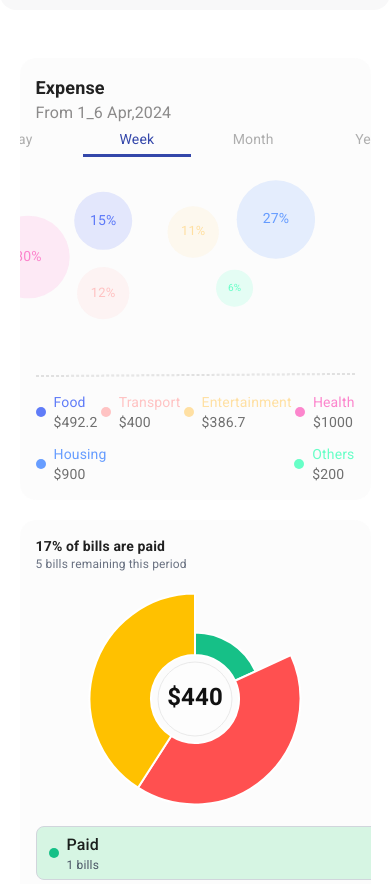
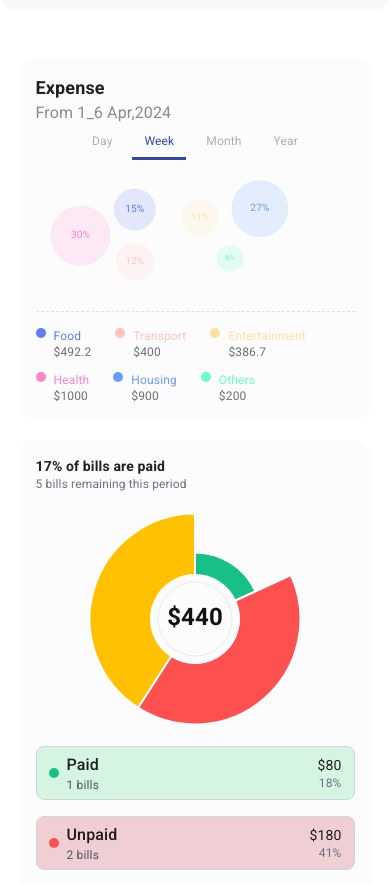
Before and after one commit to Seraj-Omar/Personal-Finance-and-Bill-Splitting-Assistant, a Next.js app: page /report in a window 390 px wide. Shown: the part 920-1804 px from the top of the page. Built offline with nearby package versions, Linux system fonts and the light colour scheme.

Commit message:
make report more responsive

```diff
--- a/src/components/reportComponents/ExpenseBubbelChart.tsx
+++ b/src/components/reportComponents/ExpenseBubbelChart.tsx
@@ -134,16 +134,19 @@ export default function PackedBubbleChart() {
 
   return (
     <>
-      <div className="overflow-auto w-[457px] h-[217px]">
-        <svg ref={svgRef} />
+      <div className="w-full max-w-[457px] aspect-[457/217] overflow-auto">
+        <svg ref={svgRef} className="w-full h-full" />
       </div>
-      <div className="w-full border-t border-dashed border-[0.5px] border-[#e0e0e0] -rotate-[0.39deg]"></div>
+      <div className="w-full border-t border-dashed border-gray-300 opacity-70"></div>
 
-      <div className="mt-4 flex flex-wrap justify-between gap-y-3">
+      <div className="mt-4 flex flex-wrap gap-x-6 gap-y-3 justify-start sm:justify-between">
         {expenses
           .filter((item) => item.value > 0)
           .map((item) => (
-            <div key={item.label} className="flex items-center gap-2 text-sm">
+            <div
+              key={item.label}
+              className="flex items-start gap-2 text-xs sm:text-sm"
+            >
               <span
                 style={{
                   width: 10,
--- a/src/components/reportComponents/billschart.tsx
+++ b/src/components/reportComponents/billschart.tsx
@@ -200,7 +200,7 @@ export default function DonutChart() {
           {stats.breakdown.map((item, i) => (
             <div
               key={i}
-              className="w-[465px] h-[54px] rounded-[8px] border border-gray-300 flex items-center justify-between px-3"
+              className="sm:w-[465px] h-[54px] rounded-[8px] border border-gray-300 flex items-center justify-between px-3"
               style={{ backgroundColor: item.bg }}
             >
               <div className="flex items-center gap-2">
@@ -224,7 +224,7 @@ export default function DonutChart() {
             </div>
           ))}
 
-          <div className="w-[465px] h-[75px] rounded-[8px] my-4 border border-gray-300 px-3 flex flex-col justify-center text-sm bg-[#E0E0E05E]">
+          <div className="sm:w-[465px] h-[75px] rounded-[8px] my-4 border border-gray-300 px-3 flex flex-col justify-center text-sm bg-[#E0E0E05E]">
             <div className="flex justify-between">
               <span>Total Bills</span>
               <span>{stats.totalBills}</span>
--- a/src/components/reportComponents/expenseReport.tsx
+++ b/src/components/reportComponents/expenseReport.tsx
@@ -29,47 +29,28 @@ export default function ExpenseReport() {
         </p>
       </div>
       <div>
-        <ul className="flex items-center justify-center gap-2">
-          <li
-            onClick={() => setSelected("Day")}
-            className={`w-[108.25px] h-[32px] px-2 py-2 text-[14px] flex items-center justify-center border-b-[3px] cursor-pointer ${
-              selected === "Day"
-                ? "text-[#3447AA] border-[#3447AA]"
-                : "text-[#AEAEAE] border-transparent"
-            }`}
-          >
-            Day
-          </li>
-          <li
-            onClick={() => setSelected("Week")}
-            className={`w-[108.25px] h-[32px] px-2 py-2 text-[14px] flex items-center justify-center border-b-[3px] cursor-pointer ${
-              selected === "Week"
-                ? "text-[#3447AA] border-[#3447AA]"
-                : "text-[#AEAEAE] border-transparent"
-            }`}
-          >
-            Week
-          </li>
-          <li
-            onClick={() => setSelected("Month")}
-            className={`w-[108.25px] h-[32px] px-2 py-2 text-[14px] flex items-center justify-center border-b-[3px] cursor-pointer ${
-              selected === "Month"
-                ? "text-[#3447AA] border-[#3447AA]"
-                : "text-[#AEAEAE] border-transparent"
-            }`}
-          >
-            Month
-          </li>
-          <li
-            onClick={() => setSelected("Year")}
-            className={`w-[108.25px] h-[32px] px-2 py-2 text-[14px] flex items-center justify-center border-b-[3px] cursor-pointer ${
-              selected === "Year"
-                ? "text-[#3447AA] border-[#3447AA]"
-                : "text-[#AEAEAE] border-transparent"
-            }`}
-          >
-            Year
-          </li>
+        <ul className="flex flex-wrap items-center justify-center gap-2 sm:gap-4">
+          {["Day", "Week", "Month", "Year"].map((item) => (
+            <li
+              key={item}
+              onClick={() => setSelected(item)}
+              className={`
+        px-3 sm:px-6 py-2
+        text-xs sm:text-sm
+        flex items-center justify-center
+        border-b-[3px]
+        cursor-pointer
+        transition-all duration-200
+        ${
+          selected === item
+            ? "text-[#3447AA] border-[#3447AA]"
+            : "text-[#AEAEAE] border-transparent"
+        }
+      `}
+            >
+              {item}
+            </li>
+          ))}
         </ul>
       </div>
       <ExpenseBubbelChart />
```
